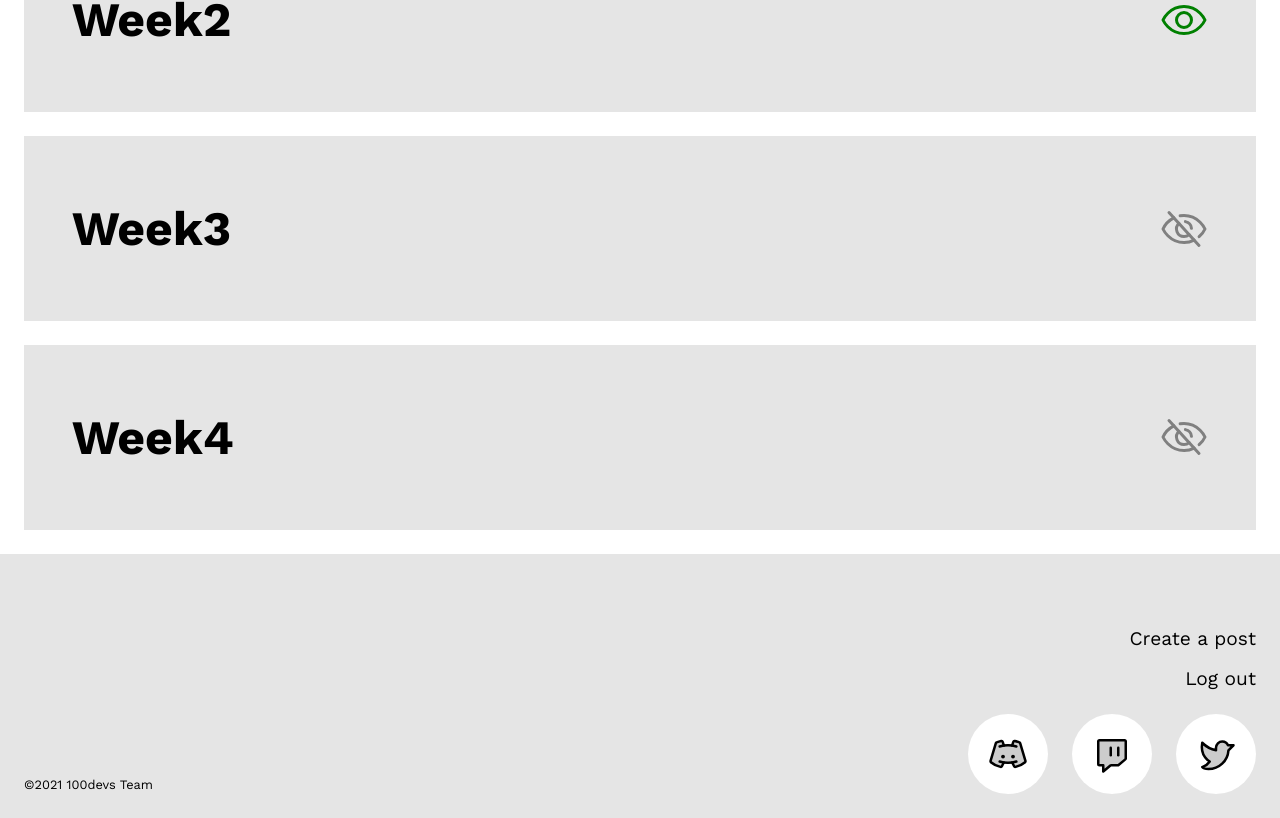
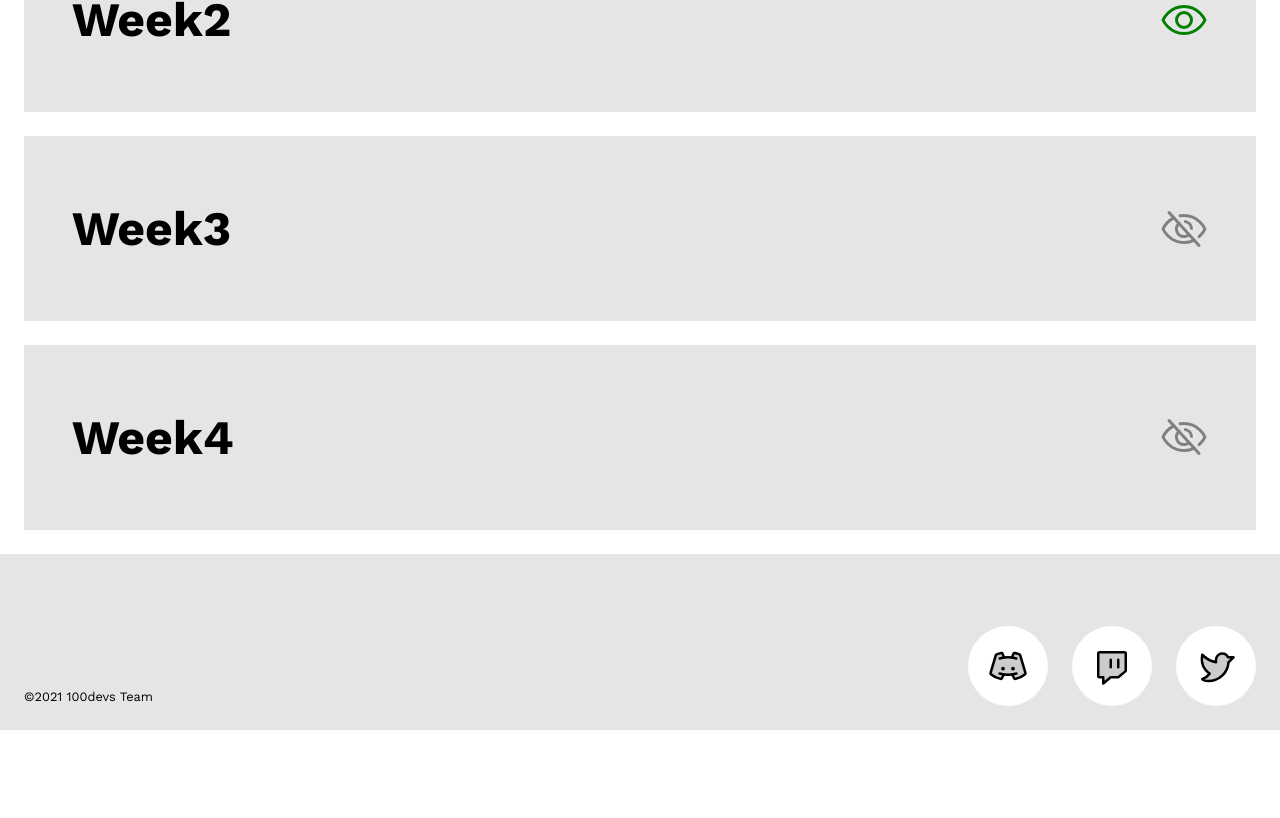
Before and after one commit to 100devs/course-tracker, a React (Create React App) app in the folder packages/client/: page / in a window 1280 px wide. Shown: the part 305-1123 px from the top of the page. After the commit the page ends 1035 px from the top, so only its background shows below. Built offline with nearby package versions, Linux system fonts and the light colour scheme; no server answers.

Commit message:
stashing changes to merge with main

```diff
--- a/packages/client/src/components/Footer.js
+++ b/packages/client/src/components/Footer.js
@@ -8,9 +8,8 @@ import { useState } from "react";
 // add admin check functionality in a useEffect
 // Create logout function that uses the logout from AuthContext to delete tokens and clear the object held in user
 
-const Footer = () => {
+const Footer = (props) => {
   // only here for testing visual logic
-  const [isAdmin, setIsAdmin] = useState(true);
 
   const FooterDiv = styled.footer`
     background-color: #e5e5e5;
@@ -79,18 +78,14 @@ const Footer = () => {
 
   return (
     <FooterDiv>
-      {isAdmin && (
+      {props.isAdmin && (
         <div className="linkDiv flex">
           <TextLink
             text="Create a post"
             link="/create-post"
             margin="0 0 1rem 0"
           />
-          <TextLink text="Log out" onClick={() => setIsAdmin(false)} link="/" />
-
-          {/* <TextLinkComponent onClick={logoutFunc}>
-                        <span>Log out</span>
-                    </TextLinkComponent> */}
+          <TextLink text="Log out" link="/" />
         </div>
       )}
 
```
